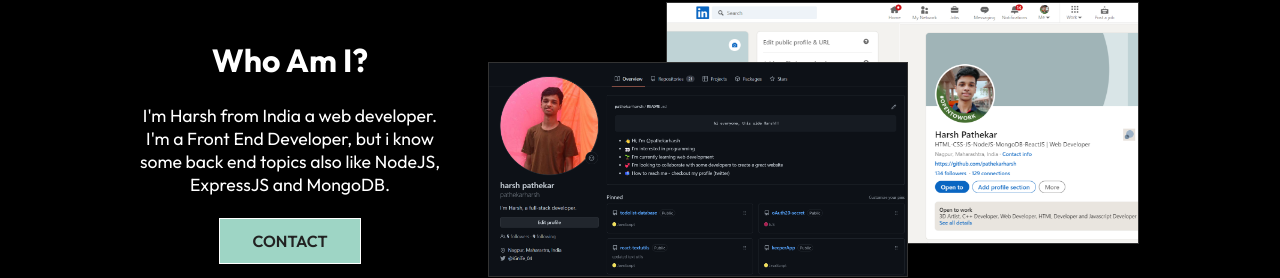
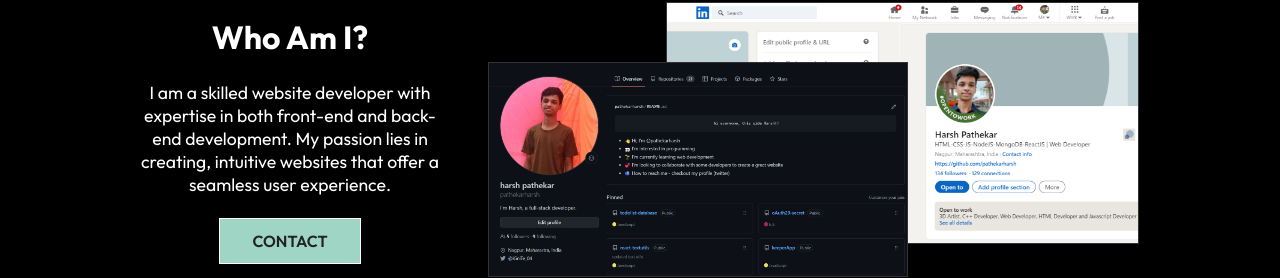
Before and after one commit to pathekarharsh/react-portfolio, a React (Create React App) app: page /#/about in a window 1280 px wide. Shown: the part 639-917 px from the top of the page. Built offline with nearby package versions, Linux system fonts and the light colour scheme.

Commit message:
update about me

```diff
--- a/src/components/AboutCenter.js
+++ b/src/components/AboutCenter.js
@@ -11,8 +11,9 @@ const AboutCenter = () => {
       <div className="leftabout">
         <h1>Who Am I?</h1>
         <p>
-          I'm Harsh from India a web developer. I'm a Front End Developer, but i
-          know some back end topics also like NodeJS, ExpressJS and MongoDB.
+          I am a skilled website developer with expertise in both front-end and
+          back-end development. My passion lies in creating, intuitive websites
+          that offer a seamless user experience.
         </p>
         <div className="contact-btn">
           <Link to="/contact" className="btn">
```
